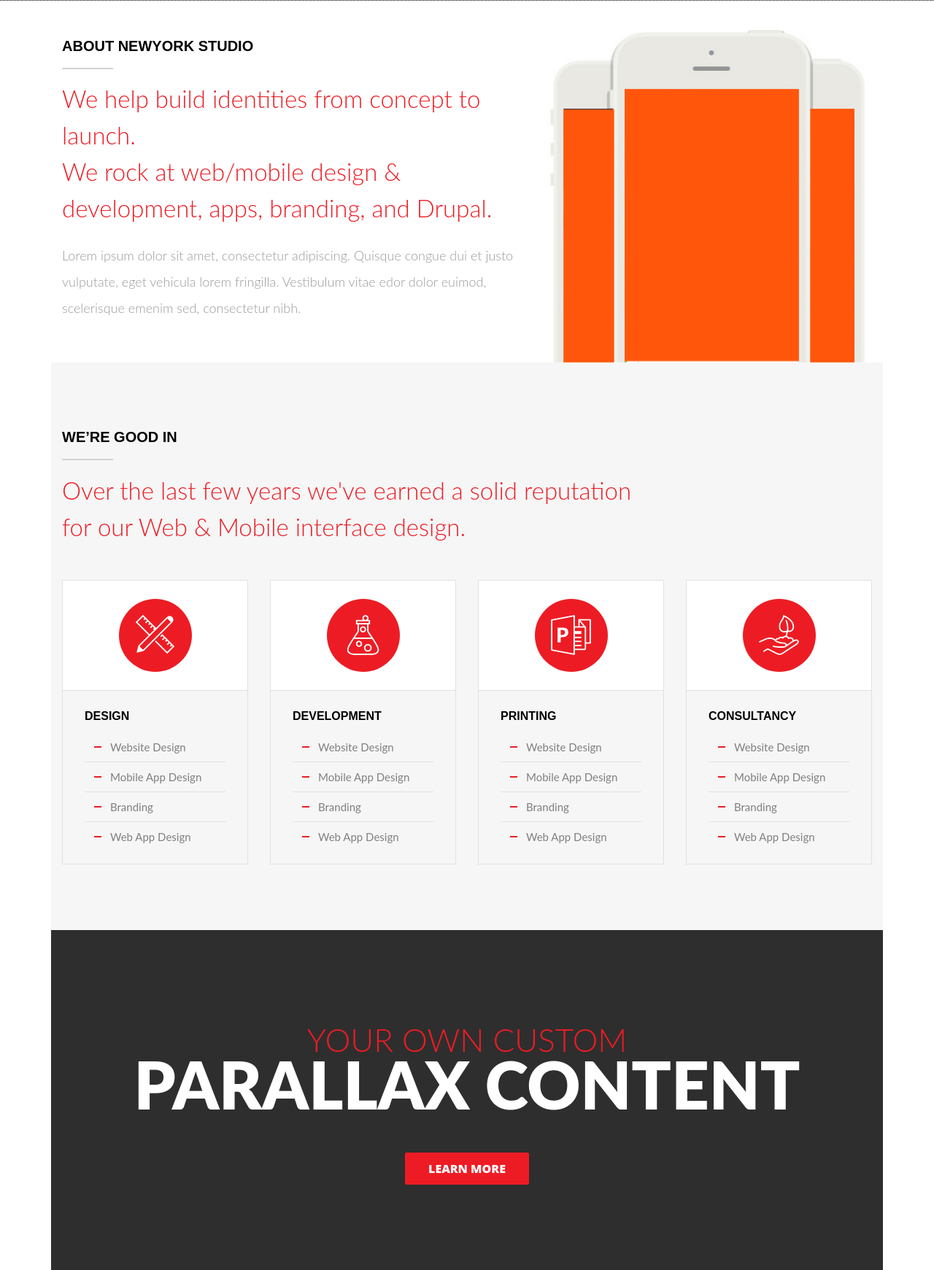
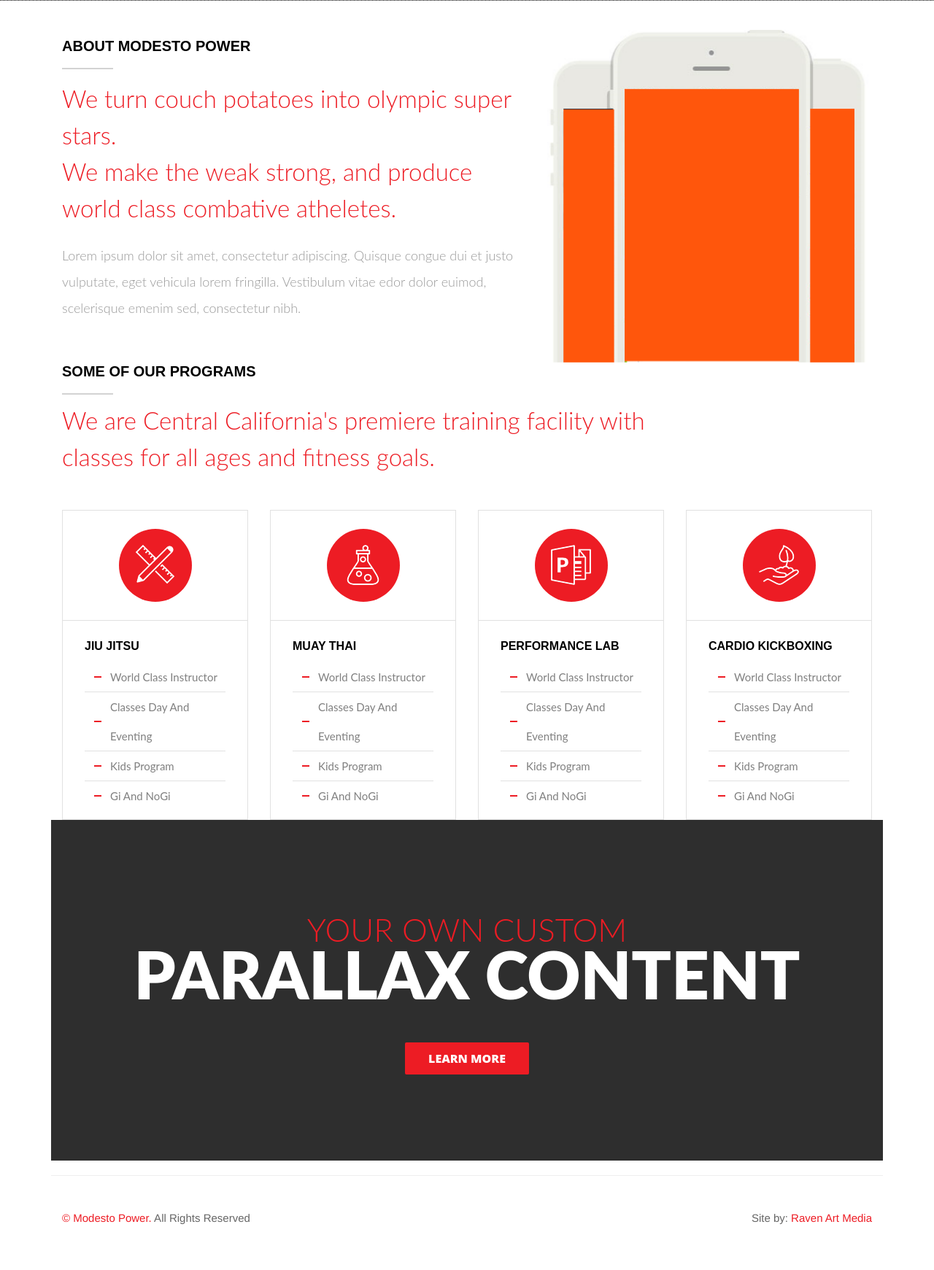
Before and after one commit to cognitronic/ModestoPower, an ASP.NET MVC app: template ModestoPower.Mvc/Views/Home/Index.cshtml in a window 1280 px wide. Shown: the part 719-2460 px from the top of the page at 73% size. After the commit the page ends 2426 px from the top, so only its background shows below. Run offline with ASP.NET Core 8 and stand-ins for ASP.NET MVC 5, Linux system fonts and the light colour scheme; the template is opened without the code that fills it, so the values that code supplies are empty; the project's own start-up code is not run; a stand-in starts its controllers and pages; some libraries are stand-ins or nearby versions.

Commit message:
added home index view

```diff
--- a/ModestoPower.Mvc/Views/Home/Index.cshtml
+++ b/ModestoPower.Mvc/Views/Home/Index.cshtml
@@ -9,9 +9,9 @@
     <div class="container">
         <div class="row">
             <div class="col-lg-7 col-md-12 col-sm-12 col-xs-12 about-inner">
-                <h2>About Newyork studio</h2>
-                <h3>We help build identities from concept to launch. </h3>
-                <h4>We rock at web/mobile design & development, apps, branding, and Drupal.</h4>
+                <h2>About Modesto Power</h2>
+                <h3>We turn couch potatoes into olympic super stars. </h3>
+                <h4>We make the weak strong, and produce world class combative atheletes.</h4>
                 <p>Lorem ipsum dolor sit amet, consectetur adipiscing. Quisque congue dui et justo vulputate, eget vehicula lorem fringilla. Vestibulum vitae edor dolor euimod, scelerisque emenim sed, consectetur nibh.</p>
             </div>
             <div class="col-lg-5 col-md-12 col-sm-12 col-xs-12">
@@ -25,14 +25,13 @@
 <!--=================================
 Services
 =================================-->
-<section id="services">
+<section id="programs">
     <div class="container">
         <div class="row">
             <div class="col-lg-9 col-md-9 col-sm-12 col-xs-12">
-                <h2>we’re good in</h2>
+                <h2>some of our programs</h2>
                 <h4>
-                    Over the last few years we've earned a solid reputation for our
-                    <span>Web & Mobile interface</span> design.
+                    We are Central California's premiere training facility with classes for all ages and fitness goals.
                 </h4>
             </div>
         </div>
@@ -45,12 +44,12 @@
                         </div>
                     </div><!--visual-->
                     <div class="service-content">
-                        <h5>design</h5>
+                        <h5>Jiu Jitsu</h5>
                         <ul>
-                            <li>Website Design</li>
-                            <li>Mobile App Design</li>
-                            <li>Branding</li>
-                            <li>Web App Design</li>
+                            <li>World class Instructor</li>
+                            <li>Classes day and eventing</li>
+                            <li>Kids program</li>
+                            <li>Gi and NoGi</li>
                         </ul>
                     </div><!--content-->
                 </div><!--service-->
@@ -64,12 +63,12 @@
                         </div>
                     </div><!--visual-->
                     <div class="service-content">
-                        <h5>development</h5>
+                        <h5>Muay Thai</h5>
                         <ul>
-                            <li>Website Design</li>
-                            <li>Mobile App Design</li>
-                            <li>Branding</li>
-                            <li>Web App Design</li>
+                            <li>World class Instructor</li>
+                            <li>Classes day and eventing</li>
+                            <li>Kids program</li>
+                            <li>Gi and NoGi</li>
                         </ul>
                     </div><!--content-->
                 </div><!--service-->
@@ -82,12 +81,12 @@
                         </div>
                     </div><!--visual-->
                     <div class="service-content">
-                        <h5>printing</h5>
+                        <h5>Performance Lab</h5>
                         <ul>
-                            <li>Website Design</li>
-                            <li>Mobile App Design</li>
-                            <li>Branding</li>
-                            <li>Web App Design</li>
+                            <li>World class Instructor</li>
+                            <li>Classes day and eventing</li>
+                            <li>Kids program</li>
+                            <li>Gi and NoGi</li>
                         </ul>
                     </div><!--content-->
                 </div><!--service-->
@@ -101,12 +100,12 @@
                         </div>
                     </div><!--visual-->
                     <div class="service-content">
-                        <h5>consultancy</h5>
+                        <h5>Cardio Kickboxing</h5>
                         <ul>
-                            <li>Website Design</li>
-                            <li>Mobile App Design</li>
-                            <li>Branding</li>
-                            <li>Web App Design</li>
+                            <li>World class Instructor</li>
+                            <li>Classes day and eventing</li>
+                            <li>Kids program</li>
+                            <li>Gi and NoGi</li>
                         </ul>
                     </div><!--content-->
                 </div><!--service-->
--- a/ModestoPower.Mvc/Views/Shared/_Layout.cshtml
+++ b/ModestoPower.Mvc/Views/Shared/_Layout.cshtml
@@ -8,7 +8,7 @@
     @Scripts.Render("~/bundles/modernizr")
 
 </head>
-<body data-spy="scroll" data-target="#sticktop" data-offset="70">
+<body data-spy="scroll" data-target="#sticktop" data-offset="100">
     <!-- Preloader -->
     <div id="preloader">
         <div id="status">
@@ -53,7 +53,7 @@
                 </div>
                 <ul class="home-nav">
                     <li><a href="#about">About</a></li>
-                    <li><a href="#services">Programs</a></li>
+                    <li><a href="#programs">Programs</a></li>
                     <li><a href="#team">Schedule</a></li>
                     <li><a href="#profile">Instructors</a></li>
                     <li><a href="#portfolio">Blog</a></li>
@@ -81,7 +81,7 @@
                     <ul class="nav navbar-nav">
                         <li><a href="#home">Home</a></li>
                         <li><a href="#about">About</a></li>
-                        <li><a href="#team">Programs</a></li>
+                        <li><a href="#programs">Programs</a></li>
                         <li><a href="#profile">Schedule</a></li>
                         <li><a href="#portfolio">Instructors</a></li>
                         <li><a href="#features">Blog</a></li>
```
Also changed, not shown: 1 other file.
